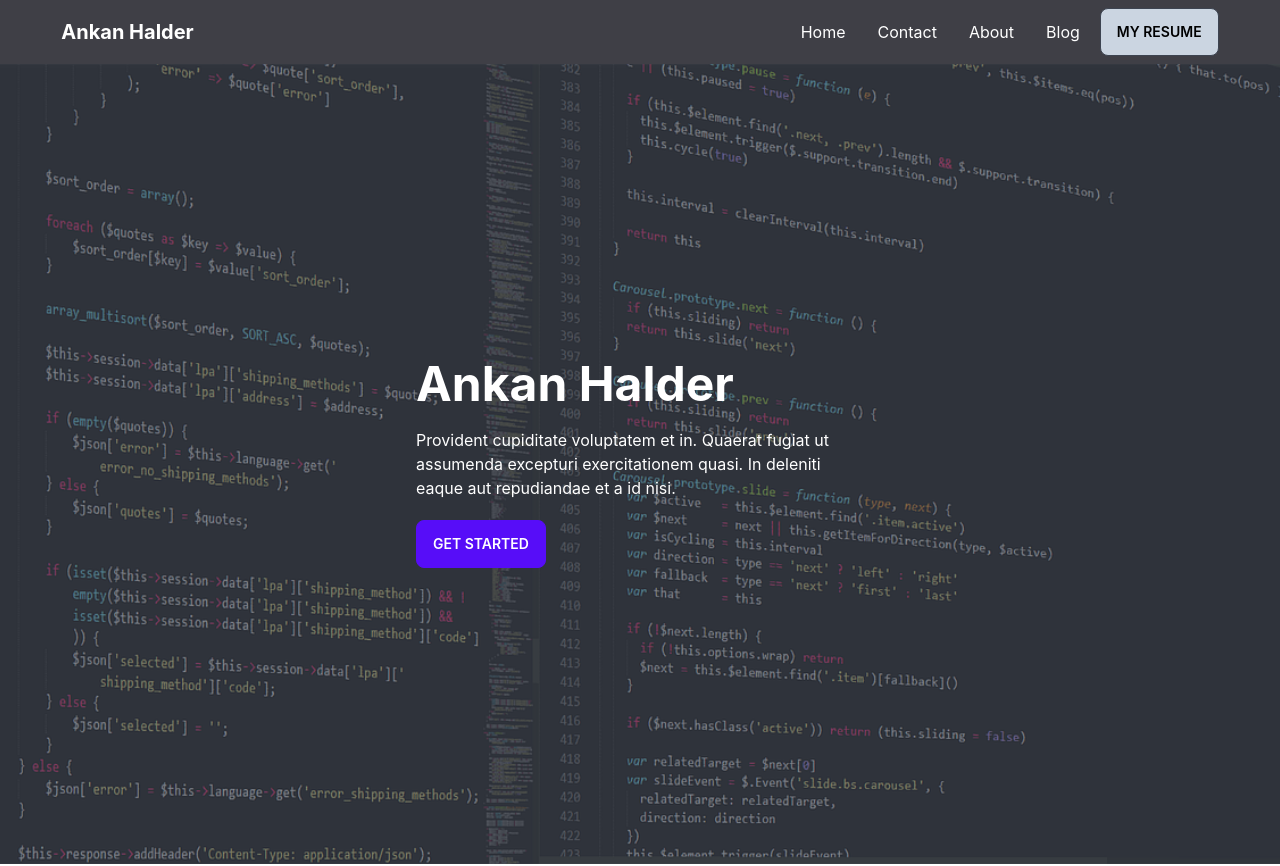
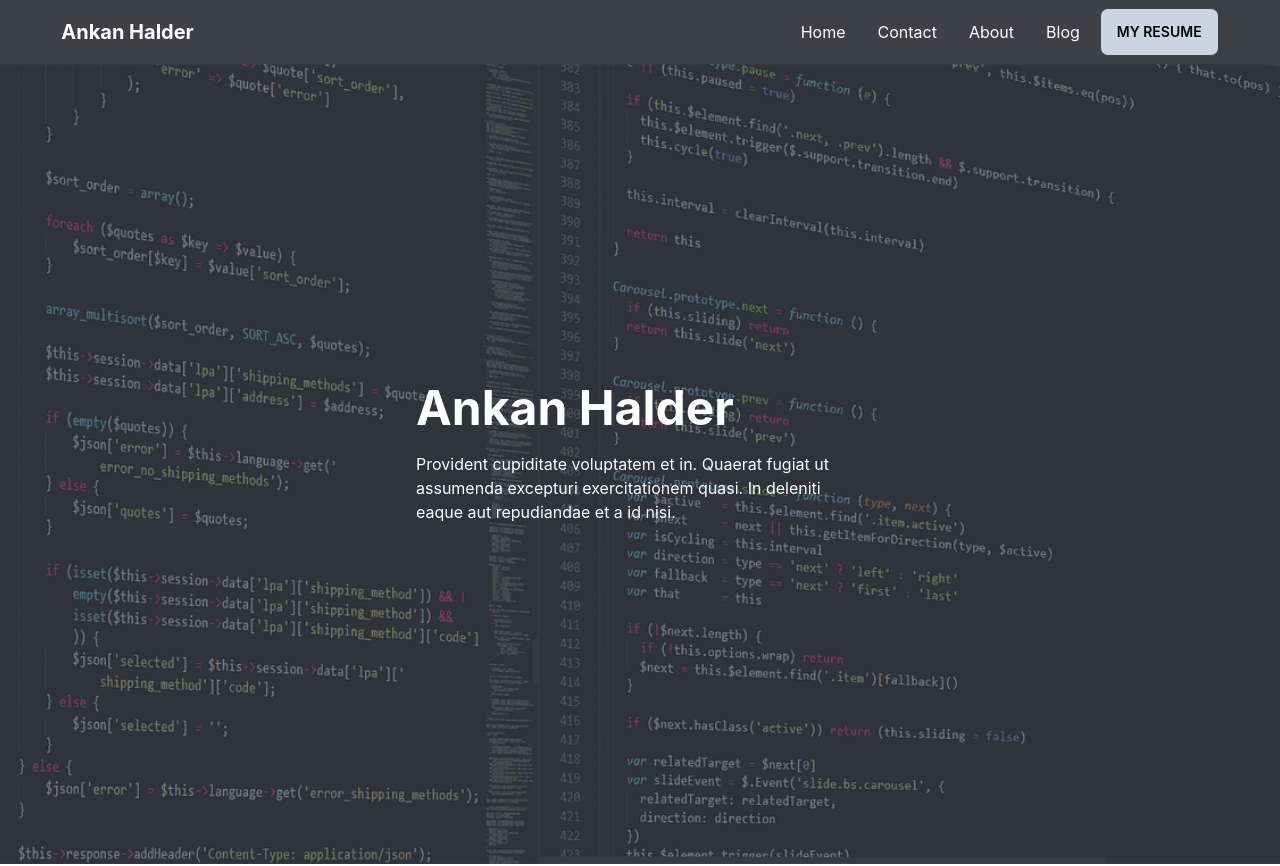
Before and after one commit to Ankan112/ankanhalderbd, a React (Create React App) app: page / in a window 1280 px wide. Shown: the top 866 px of the page. Built offline with nearby package versions, Linux system fonts and the light colour scheme.

Commit message:
banner section edit

```diff
--- a/src/Pages/Home/Banner/Banner.js
+++ b/src/Pages/Home/Banner/Banner.js
@@ -9,7 +9,6 @@ const Banner = () => {
                 <div className="max-w-md">
                     <h1 className="mb-5 text-5xl font-bold">Ankan Halder</h1>
                     <p className="mb-5">Provident cupiditate voluptatem et in. Quaerat fugiat ut assumenda excepturi exercitationem quasi. In deleniti eaque aut repudiandae et a id nisi.</p>
-                    <button className="btn btn-primary">Get Started</button>
                 </div>
             </div>
         </div>
```
